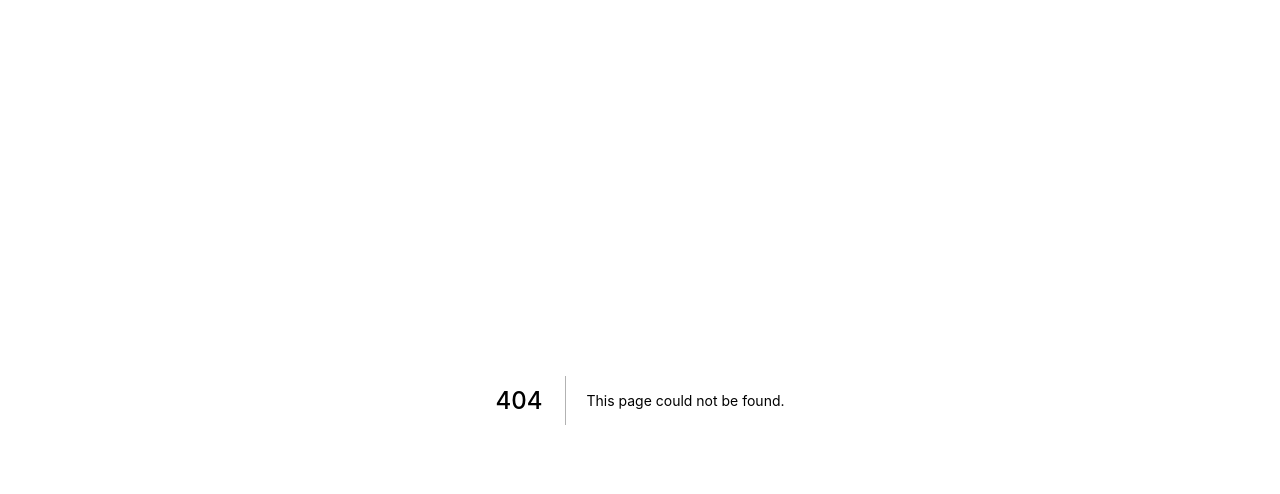
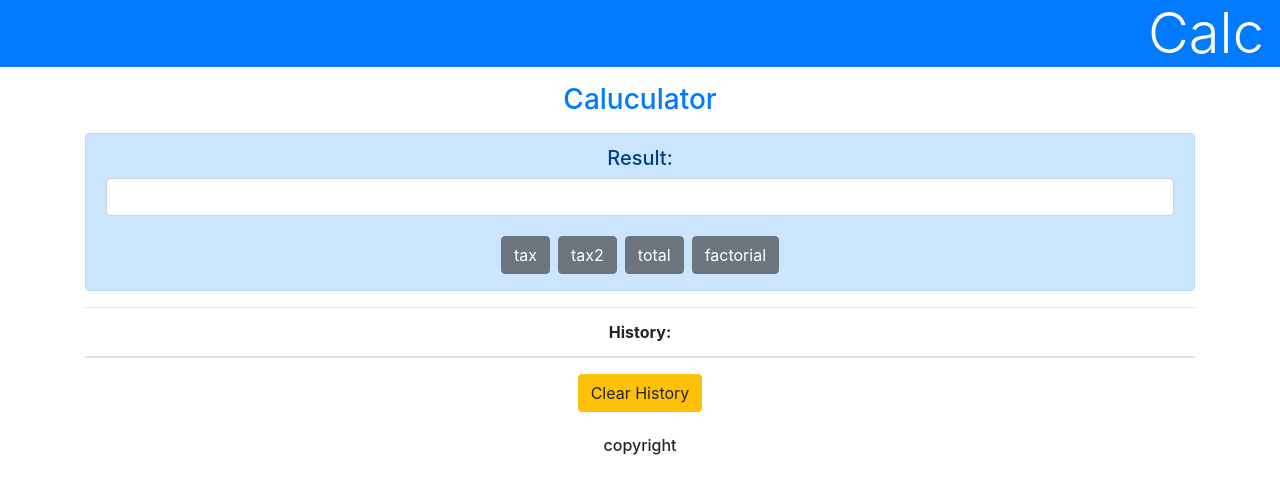
Before and after one commit to Haya372/next-started, a Next.js app: page /calc in a window 1280 px wide. Before the commit this address had no page. Shown: the top 494 px of the page. Built offline with nearby package versions, Linux system fonts and the light colour scheme.

Commit message:
Calcコンポーネントを作る

```diff
--- /dev/null
+++ b/components/Calc.js
@@ -0,0 +1,79 @@
+import { useState, useEffect } from "react";
+import usePersist from './Persist';
+
+export default function Calc(props){
+  const [message, setMessage] = useState('');
+  const [input, setInput] = useState('');
+  const [data, setData] = usePersist('calc-history', []);
+  const [func, setFunc] = useState({func: {}});
+
+  const fetchFunc = (address) => fetch(address).then(res => res.json())
+
+  // javascriptではobjectの比較はうまくできないのでuseEffectの第２引数でobjectを渡してもうまく動作しない
+  useEffect(() => {
+    fetchFunc('/api/func').then((res) => {
+      setFunc(res);
+    });
+  }, [data.length]);
+
+  const onChange = (e) => {
+    setInput(e.target.value);
+  }
+
+  const onKeyPress = (e) => {
+    if(e.key == 'Enter'){
+      doAction(e);
+    }
+  }
+
+  const doAction = (e) => {
+    const res = eval(input);
+    setMessage(res);
+    data.unshift(input + ' = ' + res);
+    setData(data);
+    setInput('');
+  }
+
+  const clear = (e) => {
+    setData([]);
+    setMessage('Clear history.');
+  }
+
+  const doFunc = (e) => {
+    const arr = input.split(',');
+    const fid = e.target.id;
+    const f = func.func[fid];
+    const fe = eval(f.function);
+    const res = fe(arr);
+    setMessage(res);
+    data.unshift(fid + ' = ' + res);
+    setData(data);
+    setInput('');
+  }
+
+
+  return (
+    <div>
+      <div className="alert alert-primary">
+        <h5>Result: {message}</h5>
+        <div className="form-group">
+          <input type="text" value={input} className="form-control" onChange={onChange} onKeyPress={onKeyPress} />
+        </div>
+        {Object.entries(func.func).map((value, key) => (
+          <button className="btn btn-secondary m-1" key={key} title={value[1].caprion} id={value[0]} onClick={doFunc}>
+            {value[0]}
+          </button>
+        ))}
+      </div>
+      <table className="table">
+        <thead><tr><th>History:</th></tr></thead>
+        <tbody>
+          {data.map((value, key) => (
+            <tr key={key}><td>{value}</td></tr>
+          ))}
+        </tbody>
+      </table>
+      <button onClick={clear} className="btn btn-warning">Clear History</button>
+    </div>
+  )
+}
--- /dev/null
+++ b/components/Footer.js
@@ -0,0 +1,7 @@
+export default function Footer(props){
+  return (
+    <div className="text-center h6 my-4">
+      <div>{props.footer}</div>
+    </div>
+  )
+}
--- /dev/null
+++ b/components/Header.js
@@ -0,0 +1,7 @@
+export default function Header(props){
+  return (
+    <div>
+      <h1 className="bg-primary px-3 text-white display-4 text-right">{props.header}</h1>
+    </div>
+  )
+}
--- /dev/null
+++ b/components/Layout.js
@@ -0,0 +1,23 @@
+import Head from 'next/head';
+import styles from '../styles/Home.module.css';
+import Header from './Header';
+import Footer from './footer';
+
+export default function Layout(props){
+  return (
+    <div>
+      <Head>
+        <title>{props.title}</title>
+        <link rel="stylesheet" href="https://stackpath.bootstrapcdn.com/bootstrap/4.5.0/css/bootstrap.min.css" crossOrigin="anonymous" />
+      </Head>
+      <Header header={props.header} />
+      <div className="container">
+        <h3 className="my-3 text-primary text-center">
+          {props.title}
+        </h3>
+        {props.children}
+      </div>
+      <Footer footer="copyright" />
+    </div>
+  )
+}
--- /dev/null
+++ b/components/Persist.js
@@ -0,0 +1,27 @@
+import { useState, useEffect } from 'react';
+
+function usePersist(ky, initVal){
+  const key = "hooks:" + ky;
+  const value = () => {
+    try{
+      const item = localStorage.getItem(key);
+      return item ? JSON.parse(item) : initVal;
+    }catch(err){
+      console.log(err);
+      return initVal;
+    }
+  }
+  const [savedValue, setSavedValue] = useState(value);
+  const setValue = (val) => {
+    try{
+      setSavedValue(val);
+      localStorage.setItem(key, JSON.stringify(val));
+    }catch(err){
+      console.log(err);
+    }
+  }
+
+  return [savedValue, setValue];
+}
+
+export default usePersist;
--- a/components/func.js
+++ b/components/func.js
@@ -12,8 +12,8 @@ export default {
       "caption": '10, 20, 30, ...というようにカンマで区切った数字の合計を計算します。',
       "function": `(...param) => {
         let res = 0;
-        for(i in param){
-          res += i * 1;
+        for(var i of param[0]){
+          res += parseInt(i) * 1;
         }
         return res;
       }`
@@ -22,6 +22,7 @@ export default {
       "caption": 'ゼロから入力値までの合計を計算します。',
       "function": `(...param) => {
         let res = 0;
+        if(typeof param[0] === 'object') param[0] = param[0][0]
         for(var i = 1; i <= param[0]; i++){
           res += i;
         }
--- /dev/null
+++ b/pages/calc.js
@@ -0,0 +1,14 @@
+import Layout from '../components/Layout';
+import Calc from '../components/Calc';
+
+export default function Home(){
+  return (
+    <div>
+      <Layout header="Calc" title="Caluculator">
+        <div className="text-center">
+          <Calc />
+        </div>
+      </Layout>
+    </div>
+  )
+}
```
